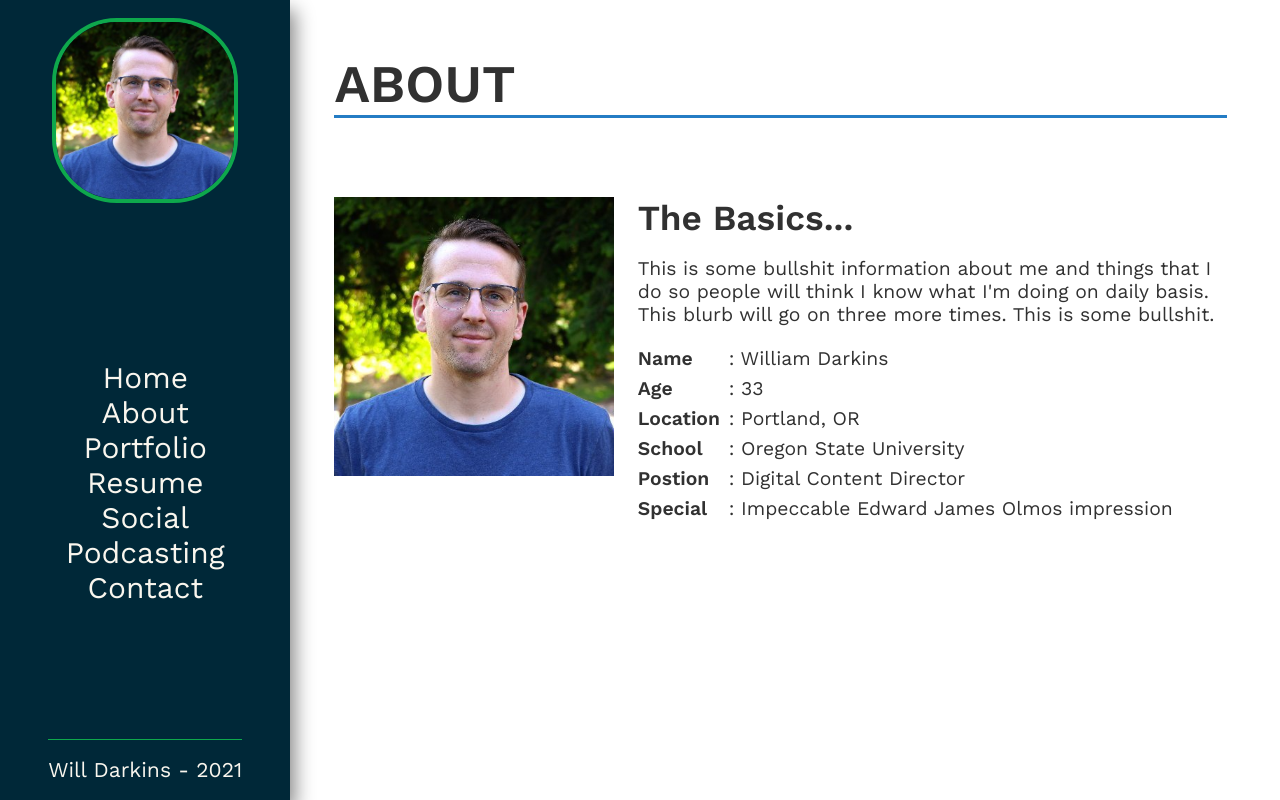
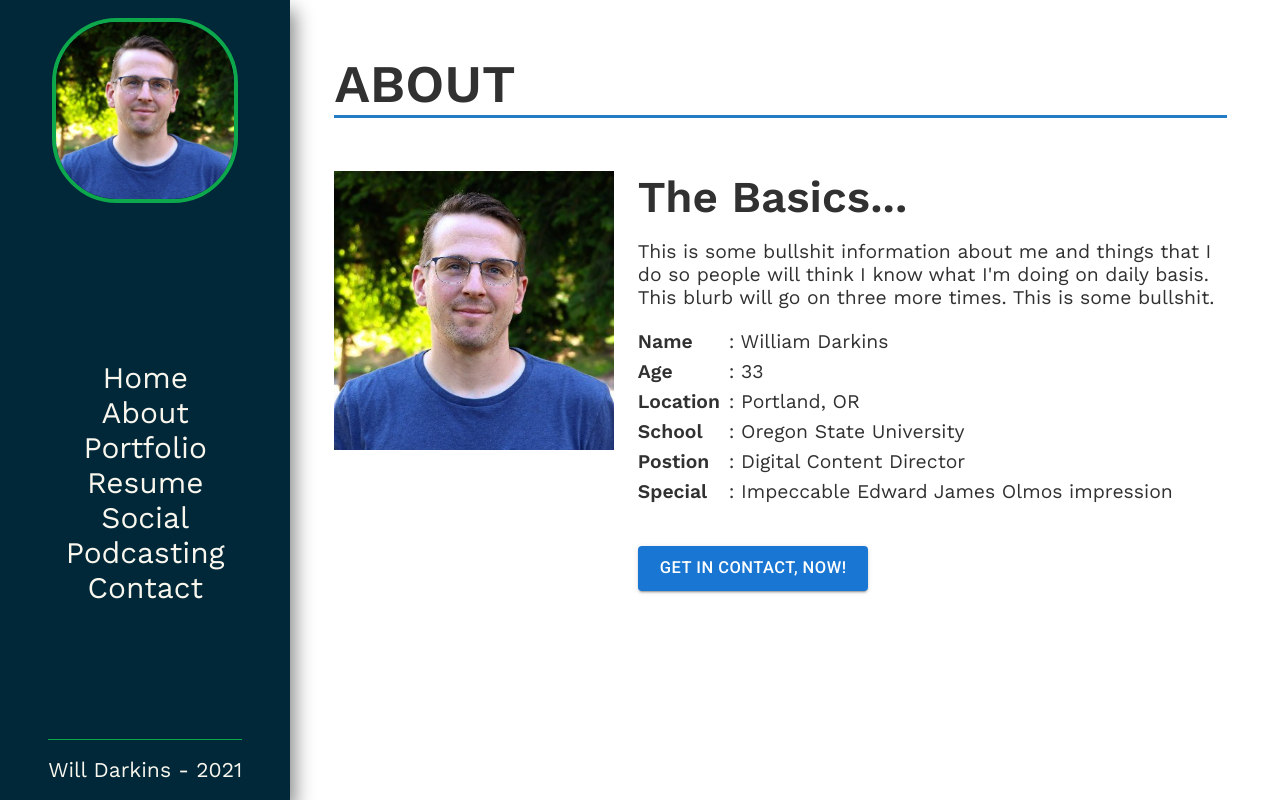
Before and after one commit to willdarkins/portfolio_darkins, a React (Create React App) app: page /about in a window 1280 px wide. Built offline with nearby package versions, Linux system fonts and the light colour scheme; a web font is replaced by a local one.

Commit message:
added final basic touches to the BasicInfo component... still rough and will polish up later in the week

```diff
--- a/src/Components/BasicInfo.js
+++ b/src/Components/BasicInfo.js
@@ -1,10 +1,11 @@
 import React from 'react'
 import styled from 'styled-components'
 import profile from '../Images/Profile-Pic.jpg'
+import Button from '@mui/material/Button';
 
 const InfoStyles = styled.div`
     display: flex;
-    margin-top: 4.5rem;
+    margin-top: 3rem;
     .img-content{
         width: 100%;
         img{
@@ -13,7 +14,7 @@ const InfoStyles = styled.div`
     }
     .descrip-content
     h4{
-        font-size: 2rem;
+        font-size: 2.5rem;
         color: var(--font-dark);
     }
     .paragraph{
@@ -29,15 +30,17 @@ const InfoStyles = styled.div`
                 font-weight: bolder;
             }
         }
-
+    }
         .info-title, .info{
             p{
                 padding: .2rem 0;
                 color: var(--font-dark);
             }
+    }
+        .Button{
+            padding-top: 2.2rem;
         }
 
-    }
 `
 function BasicInfo() {
     return (
@@ -69,6 +72,11 @@ function BasicInfo() {
                         <p>:  Impeccable Edward James Olmos impression </p>
                     </div>
                 </div>
+                <div className='Button'>
+                    <Button variant="contained" size="large">
+                        Get in Contact, Now!
+                    </Button>
+                </div>
             </div>
         </InfoStyles>
     )
```
